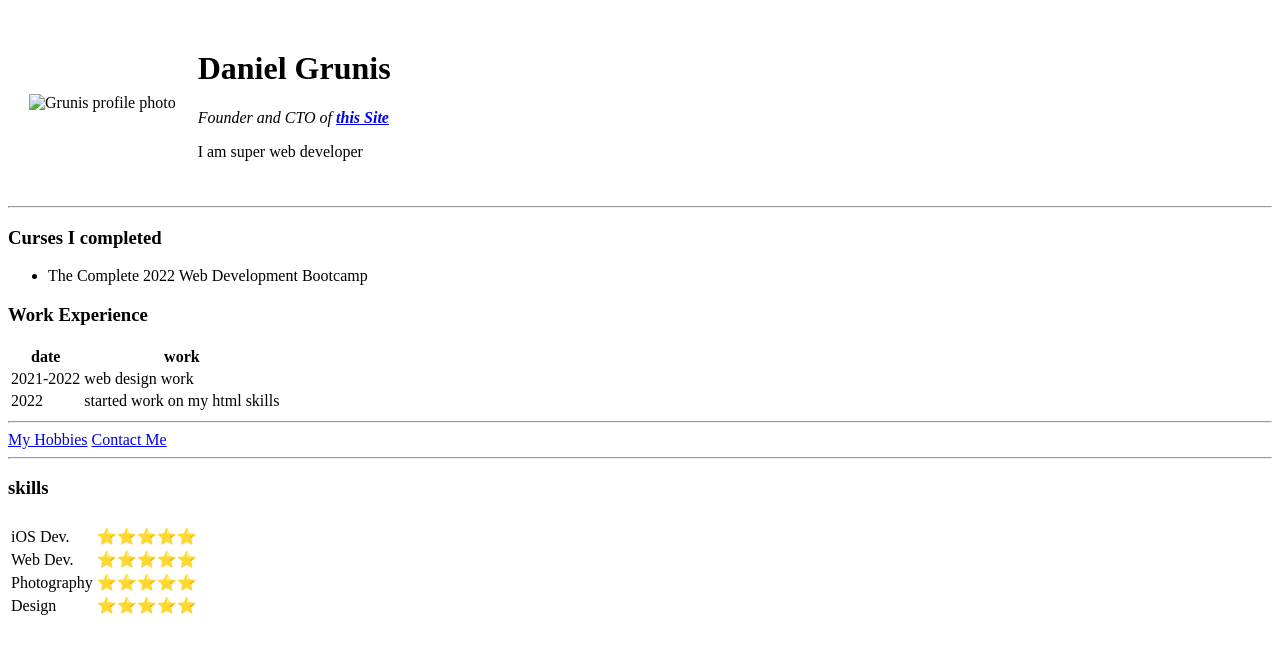
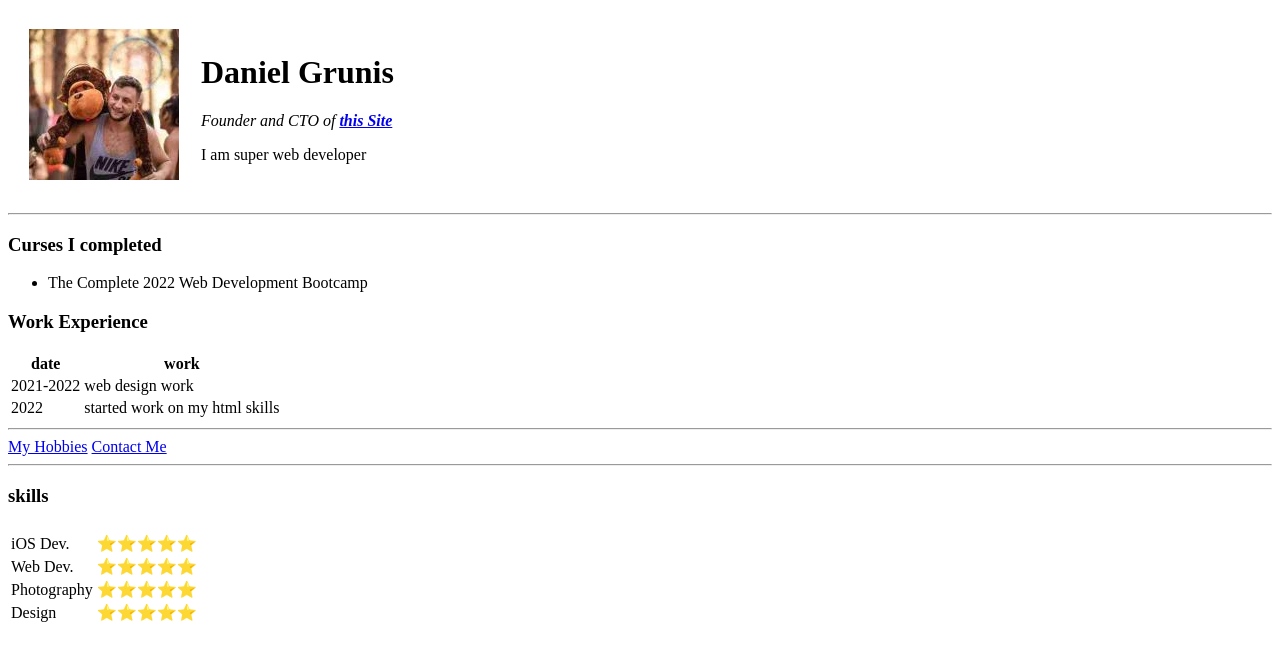
Before and after one commit to TheGrunis/cv, a plain HTML site: page index.html in a window 1280 px wide. Drawn offline with Linux system fonts and the light colour scheme.

Commit message:
wrong file name of photo

```diff
--- a/index.html
+++ b/index.html
@@ -10,7 +10,7 @@
 <body>
   <table cellspacing="20">
     <tr>
-      <td><img src="daniel.jpg" alt="Grunis profile photo" high="30px"></td>
+      <td><img src="78148971_3179952155353513_1856270361226641408_n.jpg" alt="Grunis profile photo" high="30px"></td>
       <td><h1>Daniel Grunis</h1>
       <p><em>Founder and CTO of <strong><a href="#">this Site</a></strong></em></p>
       <p>I am super web developer</p></td>
```
